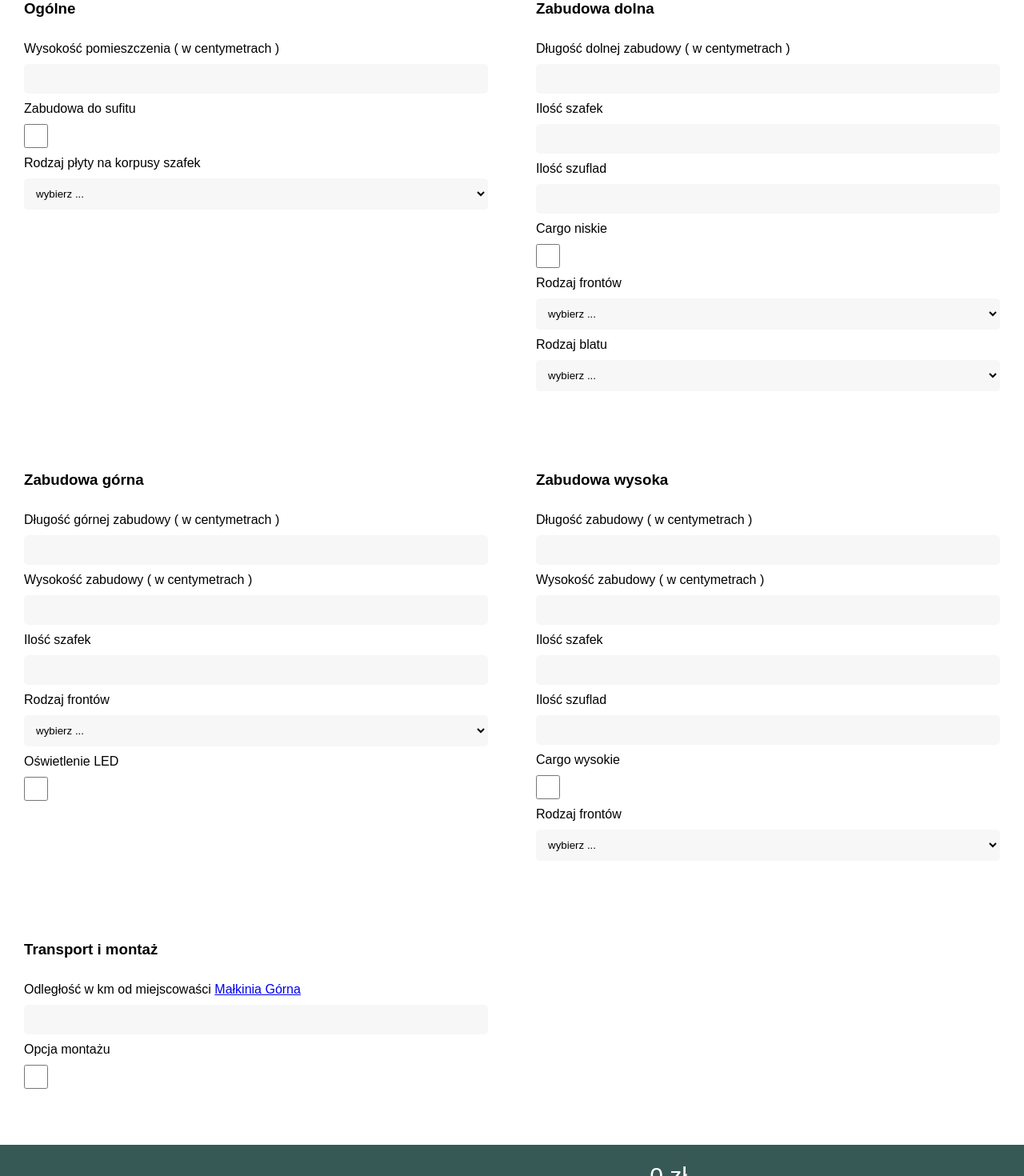
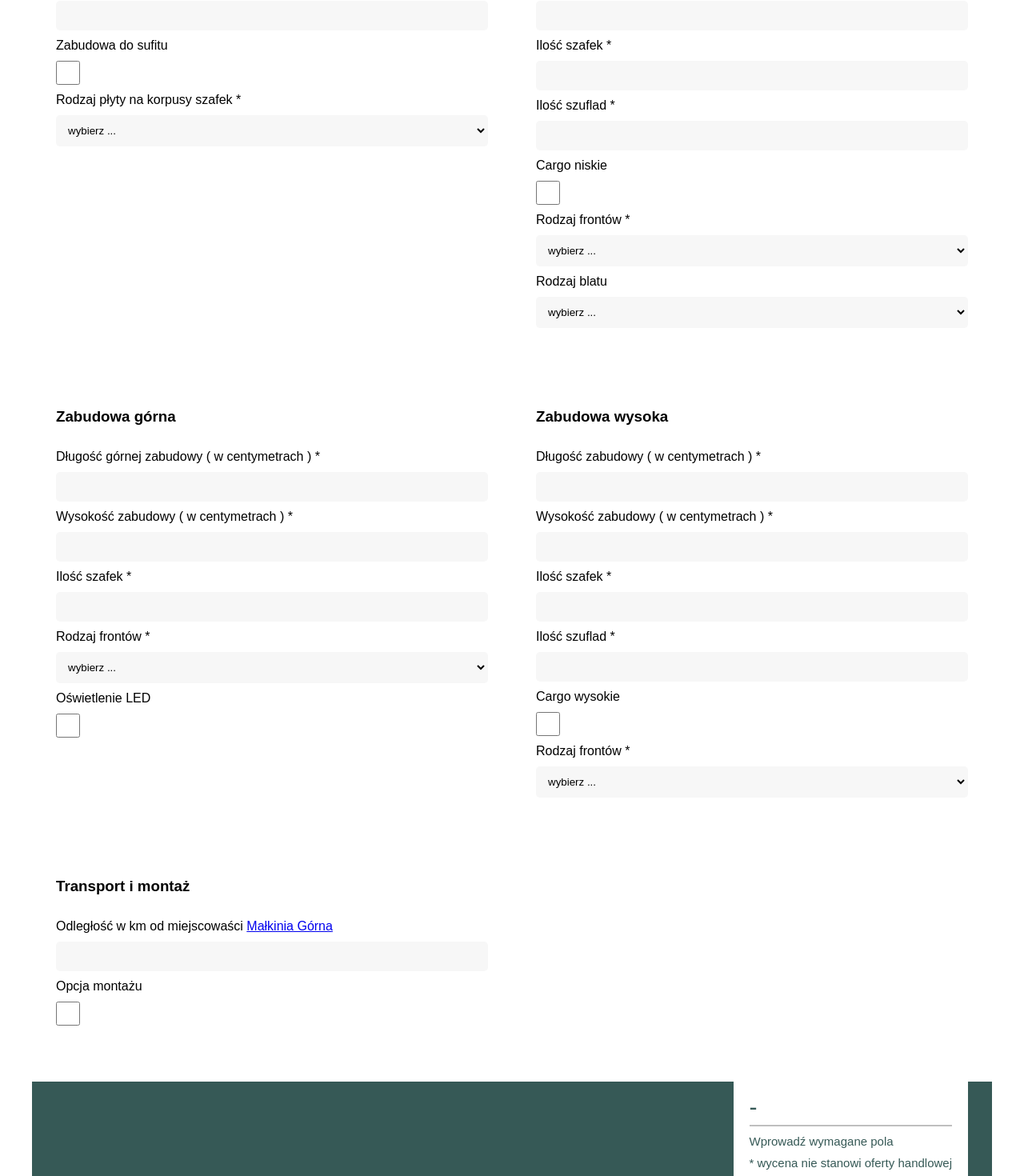
Before and after one commit to rb314web/pol-mebel, a React (Create React App) app: page /#/quotation in a window 1280 px wide. Shown: the part 1000-2470 px from the top of the page at 80% size. Built offline with nearby package versions, Linux system fonts and the light colour scheme; no server answers; the database is empty; sample sign-in values are in the browser's storage.

Commit message:
fix bugs

```diff
--- a/src/assets/style/contact.scss
+++ b/src/assets/style/contact.scss
@@ -7,7 +7,7 @@
   flex-direction: column;
   height: auto;
   width: 100%;
-  max-width: 1444px;
+  max-width: 1200px;
   margin: 0 auto;
   font-family: "Montserrat", sans-serif;
   color: #555;
--- a/src/assets/style/header.scss
+++ b/src/assets/style/header.scss
@@ -10,7 +10,7 @@
     margin: 0 auto;
     margin-top: 40px;
     font-family: 'Montserrat', sans-serif;
-    margin-top:120px;
+    margin-top:100px;
     margin-bottom: 50px;
 
     &::after {
@@ -92,7 +92,7 @@
 @media screen and (max-width: 900px) {
     .header {
         flex-direction: column-reverse;
-        margin-top: 80px;
+        margin-top: 70px;
         margin-bottom: 0;
 
         &::after {
--- a/src/assets/style/navigation.scss
+++ b/src/assets/style/navigation.scss
@@ -16,7 +16,7 @@
     justify-content: space-between;
     align-items: center;
     width: 100%;
-    height: 80px;
+    height: 70px;
     max-width: 1400px;
     margin: 0 auto;
 
@@ -55,7 +55,7 @@
         display: block;
         height: 2px;
         width: 40px;
-        top: 30px;
+        top: 20px;
         background-color: #000;
       }
 
--- a/src/assets/style/quotation.scss
+++ b/src/assets/style/quotation.scss
@@ -1,9 +1,9 @@
 @import "./colors.scss";
 
 .quotation {
-  max-width: 1400px;
+  max-width: 1200px;
   margin: 0 auto;
-  margin-top: 180px;
+  margin-top: 150px;
   width: 100%;
   font-family: "Montserrat", sans-serif;
 
@@ -45,7 +45,7 @@
       display: flex;
       justify-content: flex-end;
       align-items: center;
-      height: 100px;
+      height: 120px;
       width: 100%;
       padding-right: 30px;
       background-color: $ctaColor;
@@ -63,12 +63,36 @@
       }
 
       &_price {
+        display: flex;
+        justify-content: center;
+        align-items: flex-start;
+        height: 100%;
+        flex-direction: column;
+        padding: 20px;
+        background-color: #fff;
+
 
         p {
           font-size: 30px;
+          width: 100%;
+          color: $ctaColor;
+          padding: 10px 0;
+
+          &::after{
+            content: '';
+            display: block;
+            height: 2px;
+            width: 100%;
+            transform: translateY(5px);
+            background-color:#8888;
+            z-index: 1000;
+          }
         }
         span {
+          color: $ctaColor;
+          padding: 5px 0;
           font-size: 15px;
+          transition: .2s;
         }
       }
     }
@@ -102,6 +126,29 @@
       &_highconstruction,
       &_additional {
         width: 100%;
+      }
+      &_summary {
+
+        height: 100px;
+        padding: 0;
+
+
+        &_price{
+          display: flex;
+
+          align-items: flex-end;
+          padding: 40px;
+          width: 100%;
+
+          p {
+            padding: 5px 0;
+            text-align: right;
+          }
+
+          span {
+            padding: 6px 0;
+          }
+        }
       }
     }
     &_photo {
@@ -213,14 +260,11 @@ input[type="number"] {
     -moz-appearance: textfield;
 }
 
-.animated {
-
-}
 
 @keyframes rollout {
-  0% { transform: translateY(-100px);
+  0% {
         opacity: 0; }
-  100% { transform: none; }
+  100% {  }
 }
 
 .roll-out {
--- a/src/assets/style/realization.scss
+++ b/src/assets/style/realization.scss
@@ -2,7 +2,7 @@
 
 .realization {
   margin: 0 auto;
-  max-width: 1400px;
+  max-width: 1200px;
 
   &_hero {
     display: flex;
--- a/src/components/quotation.tsx
+++ b/src/components/quotation.tsx
@@ -545,6 +545,9 @@ export const Quotation = () => {
     };
 
     const summaryprice = () => {
+
+      validInput()
+
       return (
         Math.ceil(
           (bodyPlate() +
@@ -583,6 +586,97 @@ export const Quotation = () => {
     return parts.length > 1 ? parts[1].length - 1 : 0;
   };
 
+  const validInput = () => {
+
+    // Szukam inputów które będą validowane
+    const xc = formData.ogólne["Wysokosc pomieszczenia ( w centymetrach )"]
+    const xc1 = formData.ogólne["Rodzaj płyty na korpus szafek"]
+
+    const xc51 = formData.zabudowaDolna["Długość zabudowy ( w centymetrach )"]
+    const xc551 = formData.zabudowaDolna["Ilość szafek"]
+    const xc5561 = formData.zabudowaDolna["Ilość szuflad"]
+    const xc75561 = formData.zabudowaDolna["Rodzaj frontów"]
+
+    const fewd = formData.zabudowaGorna["Długość zabudowy ( w centymetrach )"]
+    const f34ewd = formData.zabudowaGorna["Wysokość zabudowy ( w centymetrach )"]
+    const f434ewd = formData.zabudowaGorna["Ilość szafek"]
+    const fe334wd = formData.zabudowaGorna["Rodzaj frontów"]
+
+    const fewwqef = formData.zabudowaWysoka["Długość zabudowy ( w centymetrach)"]
+    const wfewf = formData.zabudowaWysoka["Wysokość zabudowy ( w centymetrach)"]
+    const wfewwf = formData.zabudowaWysoka["Ilość szafek"]
+    const wfewsdwf = formData.zabudowaWysoka["Ilość szufled"]
+    const wfewdwf = formData.zabudowaWysoka["Rodzaj frontów"]
+
+    const inputs = document.querySelectorAll('[data-validation]');
+
+    let rrr: string[]
+
+    let err = 0
+
+
+    inputs.forEach( (item) => {
+      console.log(inputs)
+
+      if ((item as HTMLInputElement).type  === 'number') {
+
+        if (Number((item as HTMLInputElement).value) > 0) {
+          err++
+        }
+
+      } else if ((item as HTMLInputElement).type  === 'select-one') {
+
+        if ((item as HTMLInputElement).value !== '') {
+          err++
+        }
+
+      }  else if ((item as HTMLInputElement).type  === 'select') {
+
+
+
+      }
+
+
+
+
+
+
+      if (Number((item as HTMLInputElement).value) > 0) {
+        err++
+      }
+
+
+
+
+    })
+
+    if (err === 15) {
+
+      const kkk = document.querySelector('.quotation_calculator_summary_price span:nth-child(2)') as HTMLElement
+
+      console.log(kkk)
+
+      if (kkk) {
+        kkk.style.opacity = "0";
+    }
+    } else {
+
+
+      const kkk = document.querySelector('.quotation_calculator_summary_price span:nth-child(2)') as HTMLElement
+
+      console.log(kkk)
+
+      if (kkk) {
+        kkk.style.opacity = "1";
+    }
+
+    }
+
+
+
+
+  }
+
 
   return (
     <motion.div
@@ -605,10 +699,10 @@ export const Quotation = () => {
 
           <form className="quotation_calculator_upperconstruction_form">
             <label htmlFor="wysokosc_pomieszczenia">
-              Wysokość pomieszczenia ( w centymetrach )
+              Wysokość pomieszczenia ( w centymetrach ) *
             </label>
             <input
-              data-test="valid"
+              data-validation
               type="text"
               inputMode="numeric"
               onFocus={(e) =>
@@ -702,9 +796,10 @@ export const Quotation = () => {
             />
 
             <label htmlFor="rodzaj_plyty_na_korpusy_szafek">
-              Rodzaj płyty na korpusy szafek
+              Rodzaj płyty na korpusy szafek *
             </label>
             <select
+            data-validation
               id="rodzaj_plyty_na_korpusy_szafek"
               onChange={(e) =>
                 setFormData((prevState) => ({
@@ -731,9 +826,10 @@ export const Quotation = () => {
             className="quotation_calculator_upperconstruction_form"
           >
             <label htmlFor="dlugość_dolnej_zabudowy">
-              Długość dolnej zabudowy ( w centymetrach )
+              Długość dolnej zabudowy ( w centymetrach ) *
             </label>
             <input
+            data-validation
               id="dlugość_dolnej_zabudowy"
               type="text"
               inputMode="numeric"
@@ -765,8 +861,9 @@ export const Quotation = () => {
               }}
             ></input>
 
-            <label htmlFor="ilość_szafek">Ilość szafek</label>
+            <label htmlFor="ilość_szafek">Ilość szafek *</label>
             <input
+            data-validation
               id="ilość_szafek"
               type="text"
               inputMode="numeric"
@@ -781,9 +878,7 @@ export const Quotation = () => {
               }
               value={formData.zabudowaDolna["Ilość szafek"]}
               onChange={(e) => {
-                console.log(e.target.value[e.target.value.length - 1])
                 if (Number(e.target.value) < 1000 && e.target.value[e.target.value.length - 1] !== '.') {
-                  console.log('dff')
                   setFormData((prevState) => ({
                     ...prevState,
                     zabudowaDolna: {
@@ -795,8 +890,9 @@ export const Quotation = () => {
               }}
             ></input>
 
-            <label htmlFor="ilosc_szuflad">Ilość szuflad</label>
+            <label htmlFor="ilosc_szuflad">Ilość szuflad *</label>
             <input
+            data-validation
               id="ilosc_szuflad"
               type="text"
               inputMode="numeric"
@@ -838,8 +934,9 @@ export const Quotation = () => {
               }
             />
 
-            <label htmlFor="rodzaj_frontow">Rodzaj frontów</label>
+            <label htmlFor="rodzaj_frontow">Rodzaj frontów *</label>
             <select
+            data-validation
               id="rodzaj_frontow"
               onChange={(e) =>
                 setFormData((prevState) => ({
@@ -888,9 +985,10 @@ export const Quotation = () => {
             className="quotation_calculator_upperconstruction_form"
           >
             <label htmlFor="dlugosc_gornej_zabudowy">
-              Długość górnej zabudowy ( w centymetrach )
+              Długość górnej zabudowy ( w centymetrach ) *
             </label>
             <input
+            data-validation
               id="dlugosc_gornej_zabudowy"
               type="text"
               inputMode="numeric"
@@ -922,9 +1020,10 @@ export const Quotation = () => {
               }}
             ></input>
             <label htmlFor="wysokosc_zabudowy">
-              Wysokość zabudowy ( w centymetrach )
+              Wysokość zabudowy ( w centymetrach ) *
             </label>
             <input
+            data-validation
               id="wysokosc_zabudowy"
               type="text"
               inputMode="numeric"
@@ -962,8 +1061,9 @@ export const Quotation = () => {
               }}
             ></input>
 
-            <label htmlFor="ilosc_szafek">Ilość szafek</label>
+            <label htmlFor="ilosc_szafek">Ilość szafek *</label>
             <input
+            data-validation
               id="ilosc_szafek"
               type="text"
               inputMode="numeric"
@@ -990,8 +1090,9 @@ export const Quotation = () => {
               }}
             ></input>
 
-            <label htmlFor="rodzaj_frontow">Rodzaj frontów</label>
+            <label htmlFor="rodzaj_frontow">Rodzaj frontów *</label>
             <select
+            data-validation
               id="rodzaj_frontow"
               onChange={(e) =>
                 setFormData((prevState) => ({
@@ -1036,9 +1137,10 @@ export const Quotation = () => {
             className="quotation_calculator_highconstruction_form"
           >
             <label htmlFor="dlugosc_zabudowy">
-              Długość zabudowy ( w centymetrach )
+              Długość zabudowy ( w centymetrach ) *
             </label>
             <input
+            data-validation
               id="dlugosc_zabudowy"
               type="text"
               inputMode="numeric"
@@ -1071,9 +1173,10 @@ export const Quotation = () => {
             ></input>
 
             <label htmlFor="wysokosc_zabudowy">
-              Wysokość zabudowy ( w centymetrach )
+              Wysokość zabudowy ( w centymetrach ) *
             </label>
             <input
+            data-validation
               id="wysokosc_zabudowy"
               inputMode="numeric"
               disabled={formData.ogólne["Zabudowa do sufitu"]}
@@ -1111,8 +1214,9 @@ export const Quotation = () => {
               }}
             ></input>
 
-            <label htmlFor="ilosc_szafek">Ilość szafek</label>
+            <label htmlFor="ilosc_szafek">Ilość szafek *</label>
             <input
+            data-validation
               id="ilosc_szafek"
               type="text"
               inputMode="numeric"
@@ -1139,8 +1243,9 @@ export const Quotation = () => {
               }}
             ></input>
 
-            <label htmlFor="ilosc_szuflad">Ilość szuflad</label>
+            <label htmlFor="ilosc_szuflad">Ilość szuflad *</label>
             <input
+            data-validation
               id="ilosc_szuflad"
               type="text"
               inputMode="numeric"
@@ -1182,8 +1287,9 @@ export const Quotation = () => {
               }
             />
 
-            <label htmlFor="rodzaj_frontow">Rodzaj frontów</label>
+            <label htmlFor="rodzaj_frontow">Rodzaj frontów *</label>
             <select
+            data-validation
               id="rodzaj_frontow"
               onChange={(e) =>
                 setFormData((prevState) => ({
@@ -1264,8 +1370,9 @@ export const Quotation = () => {
         <div className="quotation_calculator_summary">
           <div className="quotation_calculator_summary_price">
             <p key={summaryPrice} className="roll-out">
-              {numberWithSpaces(summaryPrice)} zł
+            {Number((summaryPrice)) > 0 ? `${numberWithSpaces(summaryPrice)} zł` : '-'}
             </p>
+
             <span>Wprowadź wymagane pola </span>
             <span>* wycena nie stanowi oferty handlowej</span>
           </div>
```
